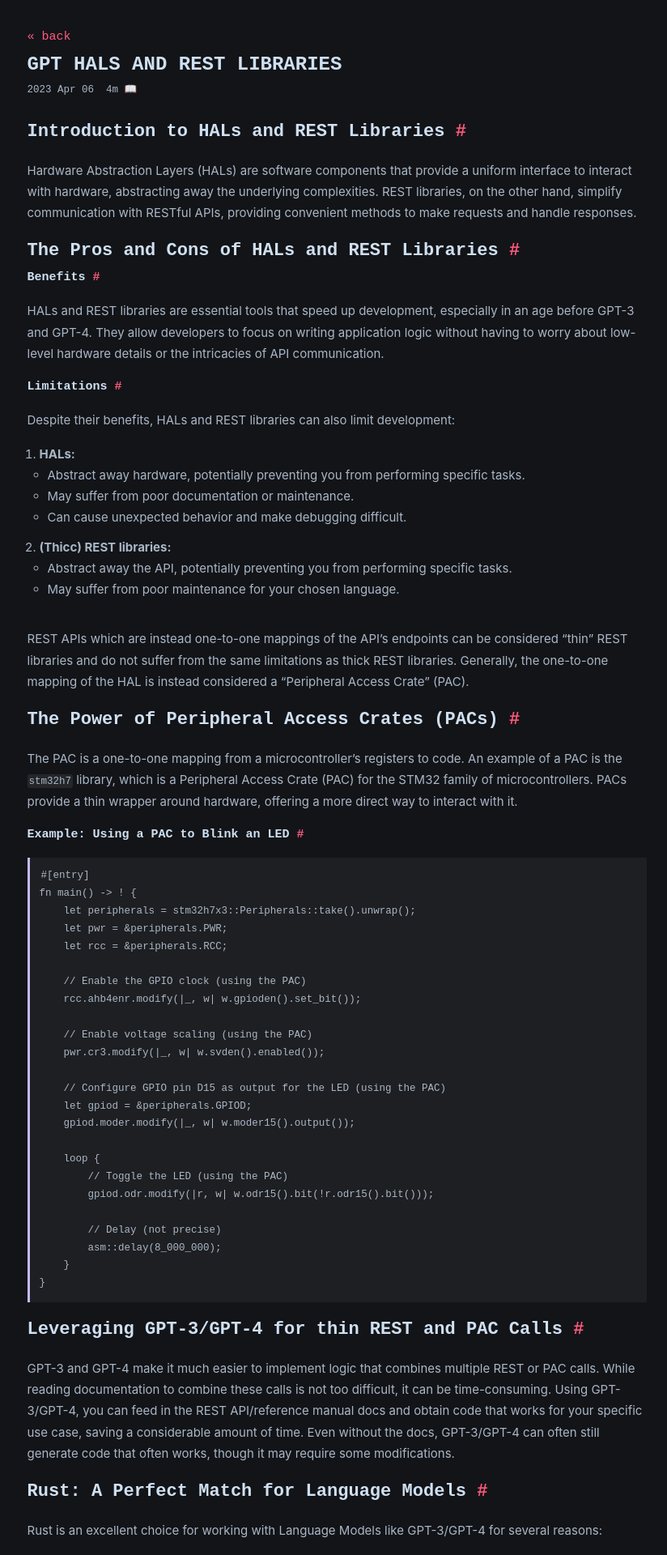
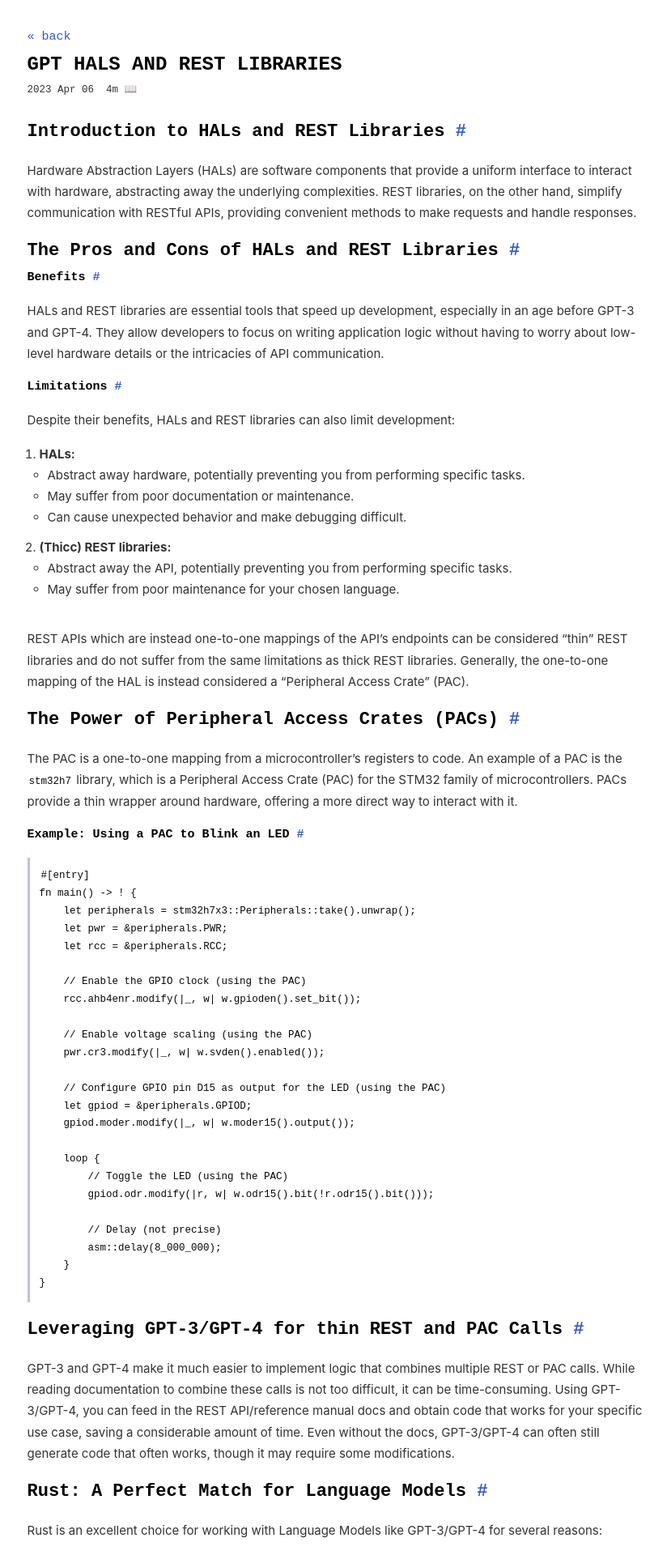
Before and after one commit to andrewgazelka/andrewgazelka.github.io, a Jekyll site: the page built from _posts/2023-04-06-gpt-hals-and-rest-libs.markdown, in a window 1280 px wide. Shown: the top 1920 px of the page at 81% size, without its empty margins (224-1048 px from the left). Built offline with Jekyll 4.4.1, drawn with Linux system fonts in a browser that asks for light colours; some web fonts are replaced.

Commit message:
add light mode

```diff
--- a/_sass/_main.scss
+++ b/_sass/_main.scss
@@ -2,8 +2,7 @@
   font-family: 'Fira Code';
   font-style: normal;
   font-weight: 400;
-  src: local('Fira Code'), local('Fira-Code'), url(https://fonts.gstatic.com/s/firacode/v21/uU9eCBsR6Z2vfE9aq3bL0fxyUs4tcw4W_D1sJVD7NuzlojwUKQ.woff2)
-  format('woff2');
+  src: local('Fira Code'), local('Fira-Code'), url(https://fonts.gstatic.com/s/firacode/v21/uU9eCBsR6Z2vfE9aq3bL0fxyUs4tcw4W_D1sJVD7NuzlojwUKQ.woff2) format('woff2');
   font-display: swap;
 }
 
@@ -113,6 +112,33 @@ html {
 //  //}
 //}
 
+@media (prefers-color-scheme: light) {
+  html {
+    --very-light-text-color: rgb(222, 222, 222);
+    --light-text-color: rgb(89, 183, 255);
+    --medium-text-color: #555;
+    --header-color: #000000;
+    --main-text-color: #333;
+    --highlight-text-color: #6cb4a0;
+    --dark-text-color: #393e46;
+    --link-color: rgb(50, 87, 209);
+    --code-bg-color: #ffffff;
+    --code-inline-color: rgb(245, 245, 245);
+  }
+}
+
+@media (prefers-color-scheme: dark) {
+  html {
+    --main-text-color: #A9B7C6;
+    --highlight-text-color: #6cb4a0;
+    --dark-text-color: rgb(36, 38, 42);
+    --link-color: rgb(255, 89, 125);
+    --code-bg-color: #1e1f22;
+    --header-color: #CFE0F1;
+    background-color: rgb(19, 20, 24);
+  }
+}
+
 //html[data-theme="dark"] {
 html {
   --text-font: Inter;
@@ -121,12 +147,6 @@ html {
   --light-text-color: #c4bbf0;
   //--medium-text-color: #52057b;
   //--main-text-color: #EAEAEA;
-  --main-text-color: #A9B7C6;
-  --highlight-text-color: #6cb4a0;
-  --dark-text-color: rgb(36, 38, 42);
-  --link-color: rgb(255, 89, 125);
-  --code-bg-color: #1e1f22;
-  background-color: rgb(19, 20, 24);
 
   #theme-toggle div {
     position: relative;
@@ -290,24 +310,23 @@ h1.title {
 
 h1 {
   font-family: var(--source-code-font), monospace;
-  //color: var(--main-text-color);
   font-size: 2rem;
   font-weight: bold;
   margin-bottom: 1.5rem;
   margin-top: 1.5rem;
-  color: #CFE0F1 !important;
+  color: var(--header-color) !important;
 }
 
 h1 code {
-  color: #CFE0F1 !important;
+  color: var(--header-color) !important;
 }
 
 h2 code {
-  color: #CFE0F1 !important;
+  color: var(--header-color) !important;
 }
 
 h3 code {
-  color: #CFE0F1 !important;
+  color: var(--header-color) !important;
 }
 
 h2,
@@ -315,7 +334,7 @@ h3,
 h4,
 h5 {
 
-  color: #CFE0F1 !important;
+  color: var(--header-color) !important;
   font-family: var(--source-code-font), monospace;
   font-weight: bold;
   margin-bottom: 0.0rem;
--- a/assets/css/syntax.css
+++ b/assets/css/syntax.css
@@ -1,3 +1,5 @@
+@media (prefers-color-scheme: dark) {
+    /*use intellij dark theme*/
     .ts-keyword, .ts-variable-builtin, .ts-punctuation-delimiter {
         color: #cb7832;
     }
@@ -23,8 +25,44 @@ code {
         background: #24262a !important;
     }
 
+    .ts-comment {
+        color: #808080;
+    }
+
+}
+
 pre code {
     background: inherit !important;
     /*background: var(--code-bg-color);*/
     /*background: #1e1f22;*/
 }
+
+@media (prefers-color-scheme: light) {
+    /*use intellij light theme*/
+    .ts-keyword, .ts-variable-builtin {
+        color: #0033b3;
+    }
+
+    .ts-punctuation-delimiter, .ts-function-method {
+        color: #080808
+    }
+
+    .ts-function {
+        color: #00627a;
+    }
+
+    code {
+        color: #080808 !important;
+        background: #ffffff !important;
+    }
+
+    .ts-property {
+        color: #870f94;
+    }
+
+    .ts-comment {
+        color: #8c8c8c;
+    }
+
+
+}
```
Lines whose indentation alone changed are shown as unchanged.
